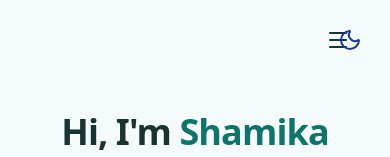
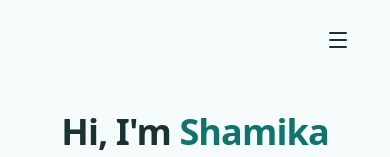
Before and after one commit to SKCodes1/shamika-konara-portfolio, a React (Vite) app: page / in a window 390 px wide. Shown: the top 157 px of the page. Built offline with nearby package versions, Linux system fonts and the light colour scheme.

Commit message:
removed theme toggle for mobile devices

```diff
--- a/src/Components/ThemeToggle.jsx
+++ b/src/Components/ThemeToggle.jsx
@@ -32,7 +32,7 @@
     <button
       onClick={toggleTheme}
       className={cn(
-        "fixed top-5 right-5 z-50 p-2 rounded-full transition-colors duration-300"
+        "fixed max-sm:hidden top-5 right-5 z-50 p-2 rounded-full transition-colors duration-300"
       )}
     >
       {isDarkMode ? (
```
